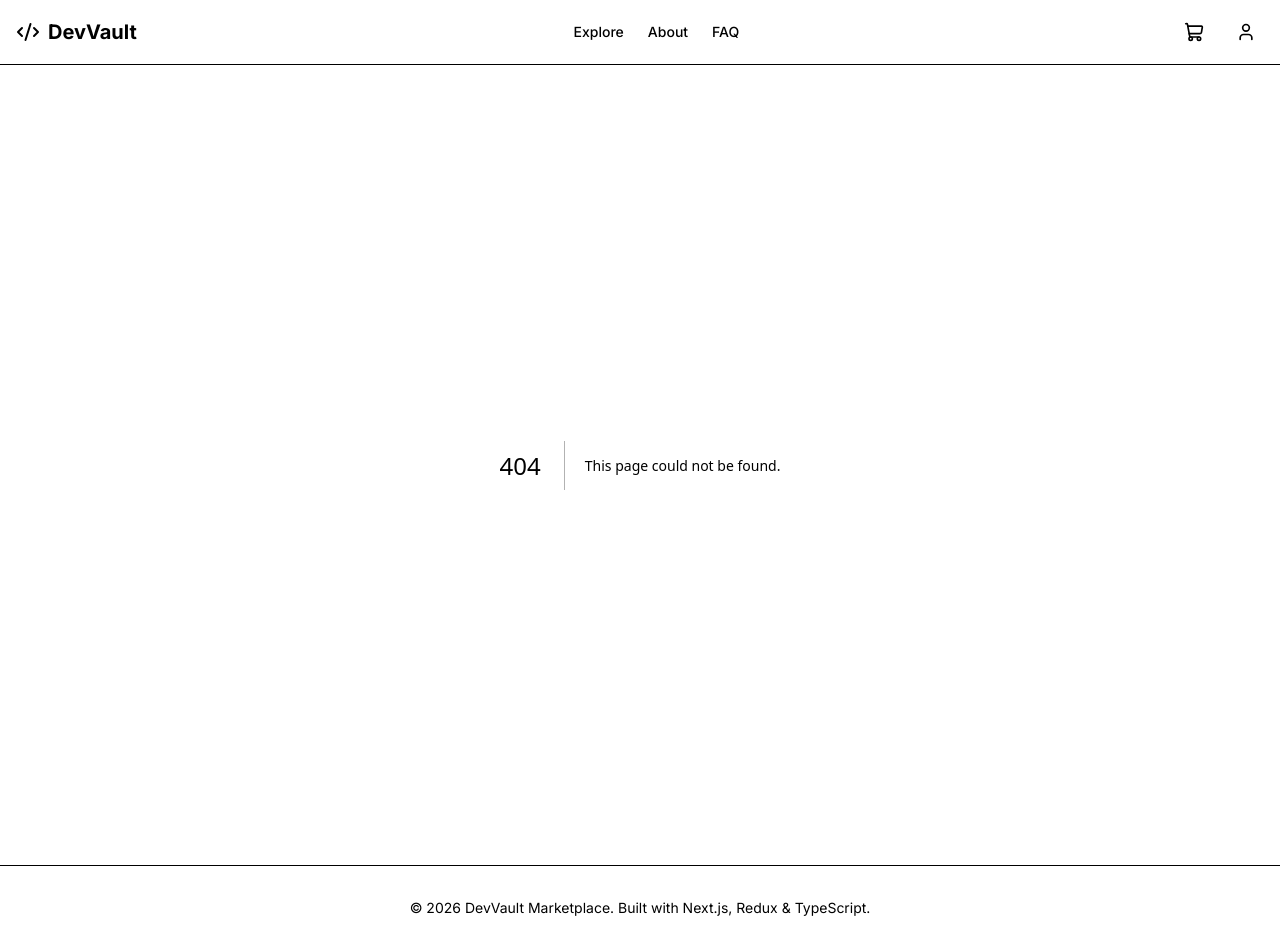
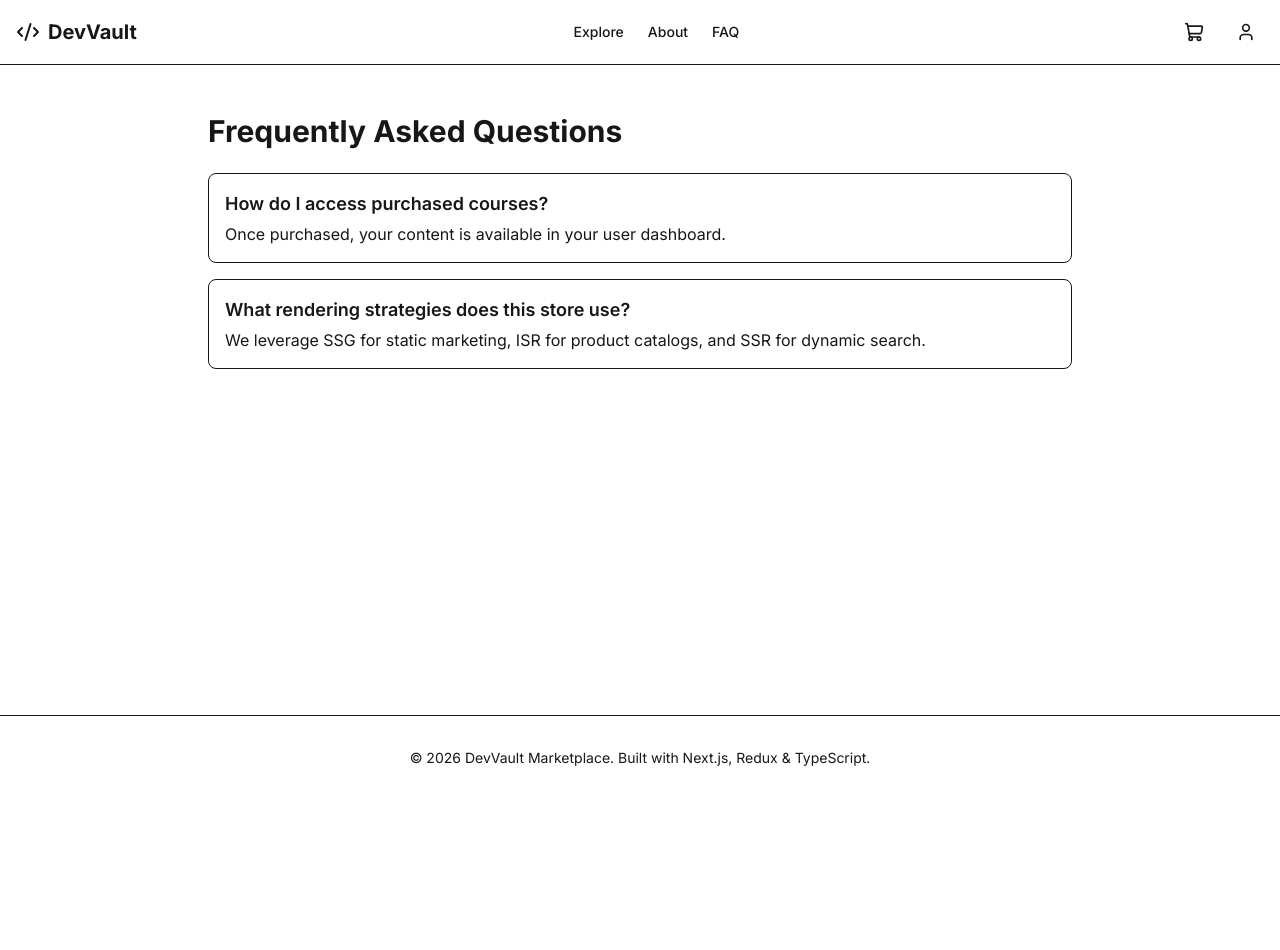
Before and after one commit to prasadaraod/nextjs-ecommerce, a Next.js app: page /faq in a window 1280 px wide. Before the commit this address had no page. After the commit the page ends 800 px from the top, so only its background shows below. Built offline with nearby package versions, Linux system fonts and the light colour scheme.

Commit message:
SSG about, faq static pages added

```diff
--- /dev/null
+++ b/src/app/(marketing)/about/page.tsx
@@ -0,0 +1,13 @@
+export const revalidate = false; // SSG static page
+
+export default function AboutPage() {
+  return (
+    <div className="container mx-auto max-w-4xl px-4 py-12">
+      <h1 className="text-3xl font-bold mb-4">About DevVault</h1>
+      <p className="text-muted-foreground leading-relaxed mb-6">
+        DevVault is a premier marketplace for modern software engineers. We provide curated courses,
+        ebooks, and developer tooling designed to level up your engineering skills.
+      </p>
+    </div>
+  );
+}
--- /dev/null
+++ b/src/app/(marketing)/faq/page.tsx
@@ -0,0 +1,22 @@
+export const revalidate = false; // SSG static page
+
+export default function FAQPage() {
+  const faqs = [
+    { q: 'How do I access purchased courses?', a: 'Once purchased, your content is available in your user dashboard.' },
+    { q: 'What rendering strategies does this store use?', a: 'We leverage SSG for static marketing, ISR for product catalogs, and SSR for dynamic search.' },
+  ];
+
+  return (
+    <div className="container mx-auto max-w-4xl px-4 py-12">
+      <h1 className="text-3xl font-bold mb-6">Frequently Asked Questions</h1>
+      <div className="space-y-4">
+        {faqs.map((faq, index) => (
+          <div key={index} className="border rounded-lg p-4">
+            <h3 className="font-semibold text-lg">{faq.q}</h3>
+            <p className="text-muted-foreground mt-1">{faq.a}</p>
+          </div>
+        ))}
+      </div>
+    </div>
+  );
+}
```
